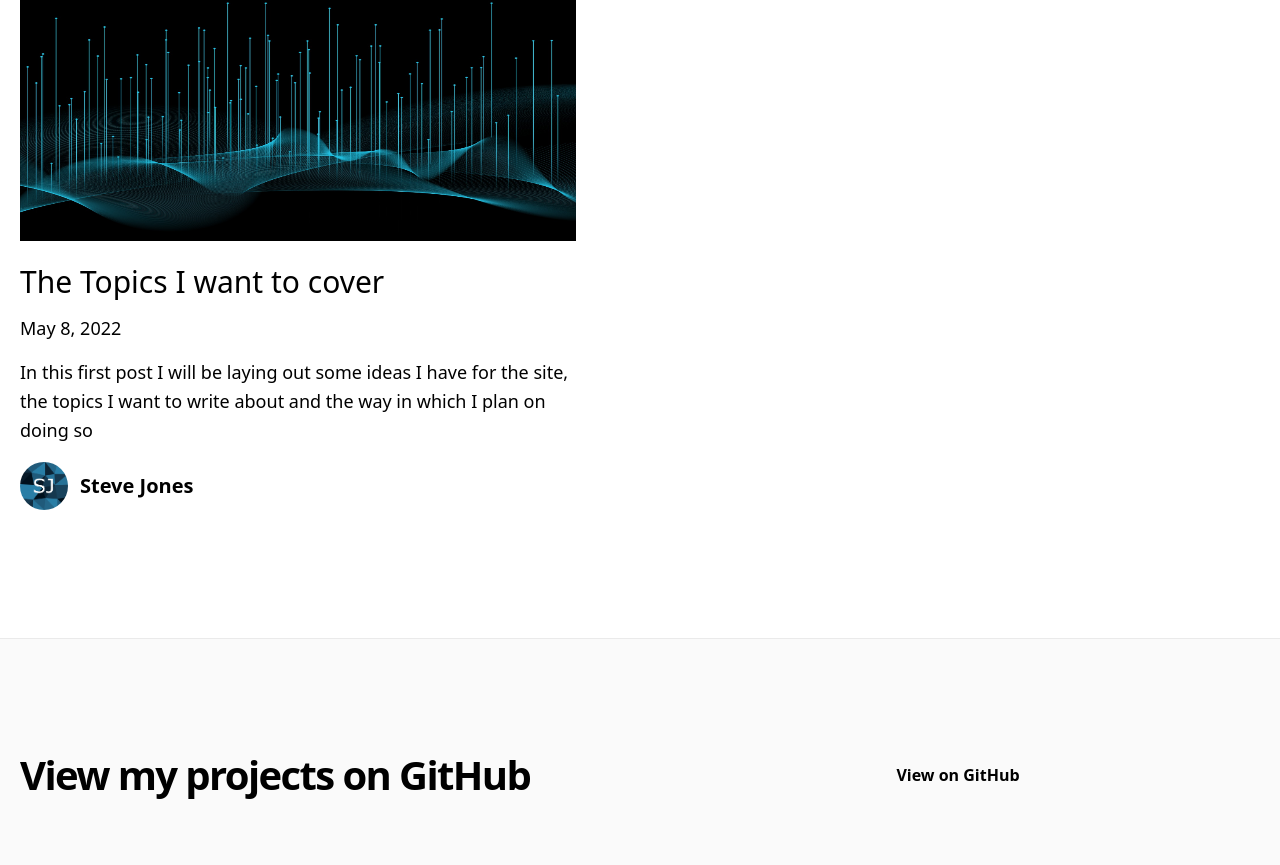
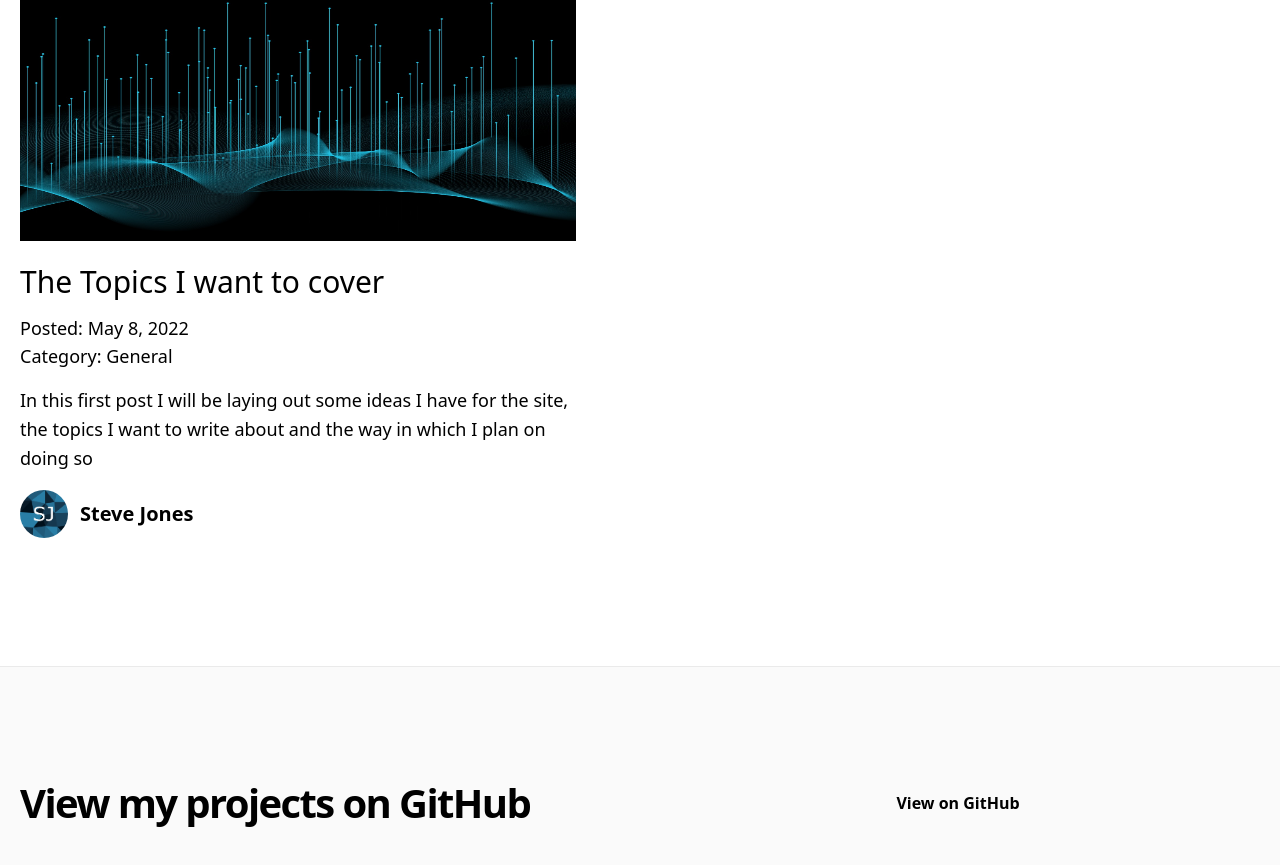
Before and after one commit to stevej763/next-blog, a Next.js app: page / in a window 1280 px wide. Shown: the part 872-1737 px from the top of the page. Built offline with nearby package versions, Linux system fonts and the light colour scheme.

Commit message:
added category to posts displayed on homepage.

```diff
--- a/components/pageComponents/post-preview-grid.js
+++ b/components/pageComponents/post-preview-grid.js
@@ -16,6 +16,7 @@ export default function PostPreviewGrid({ posts }) {
             author={post.author}
             slug={post.slug}
             excerpt={post.excerpt}
+            category={post.category}
           />
         ))}
       </div>
--- a/components/pageComponents/post-preview.js
+++ b/components/pageComponents/post-preview.js
@@ -10,6 +10,7 @@ export default function PostPreview({
   excerpt,
   author,
   slug,
+  category,
 }) {
   return (
     <div>
@@ -28,7 +29,10 @@ export default function PostPreview({
         </Link>
       </h3>
       <div className="text-lg mb-4">
-        <DateFormatter dateString={date} />
+        <p>
+          Posted: <DateFormatter dateString={date} />
+        </p>
+        <p>Category: {category}</p>
       </div>
       <p className="text-lg leading-relaxed mb-4">{excerpt}</p>
       <Avatar name={author.name} picture={author.picture} />
--- a/pages/index.js
+++ b/pages/index.js
@@ -34,6 +34,7 @@ export async function getStaticProps() {
     "author",
     "coverImage",
     "excerpt",
+    "category",
   ]);
 
   return {
```
